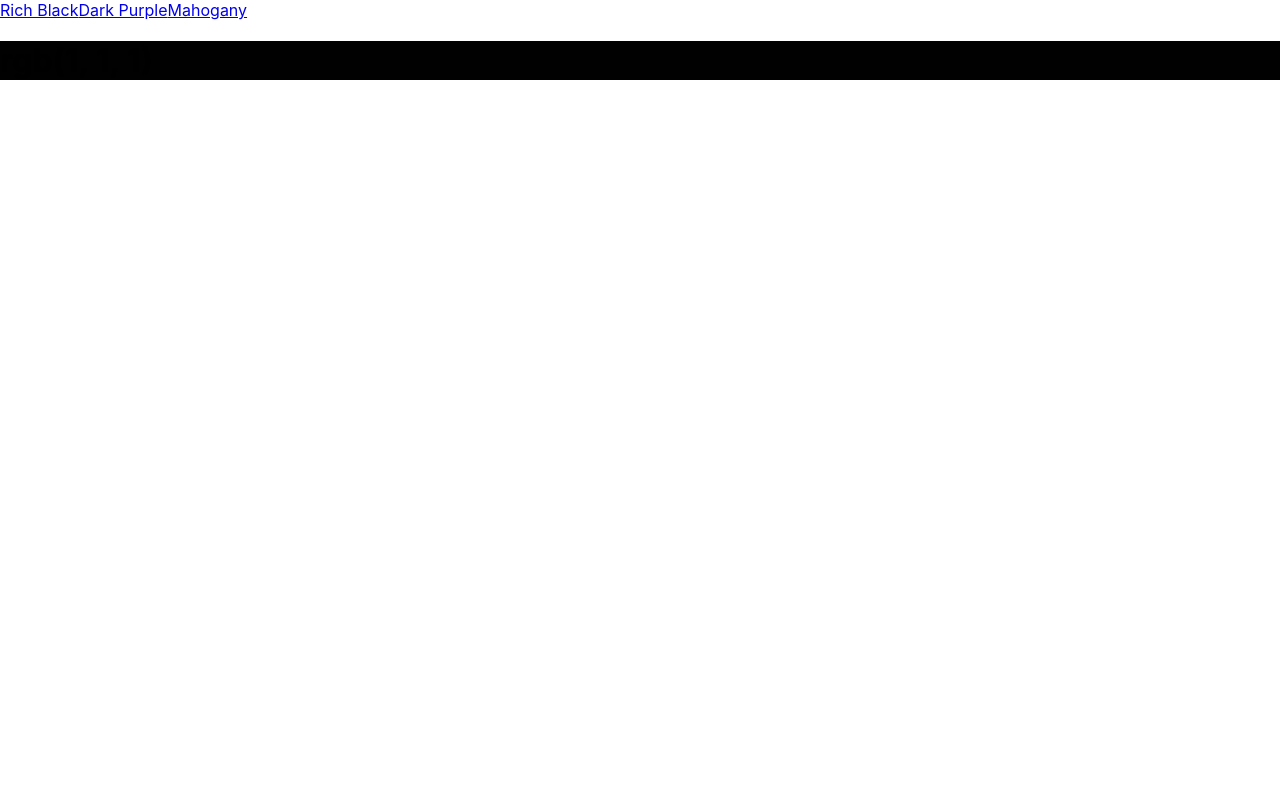
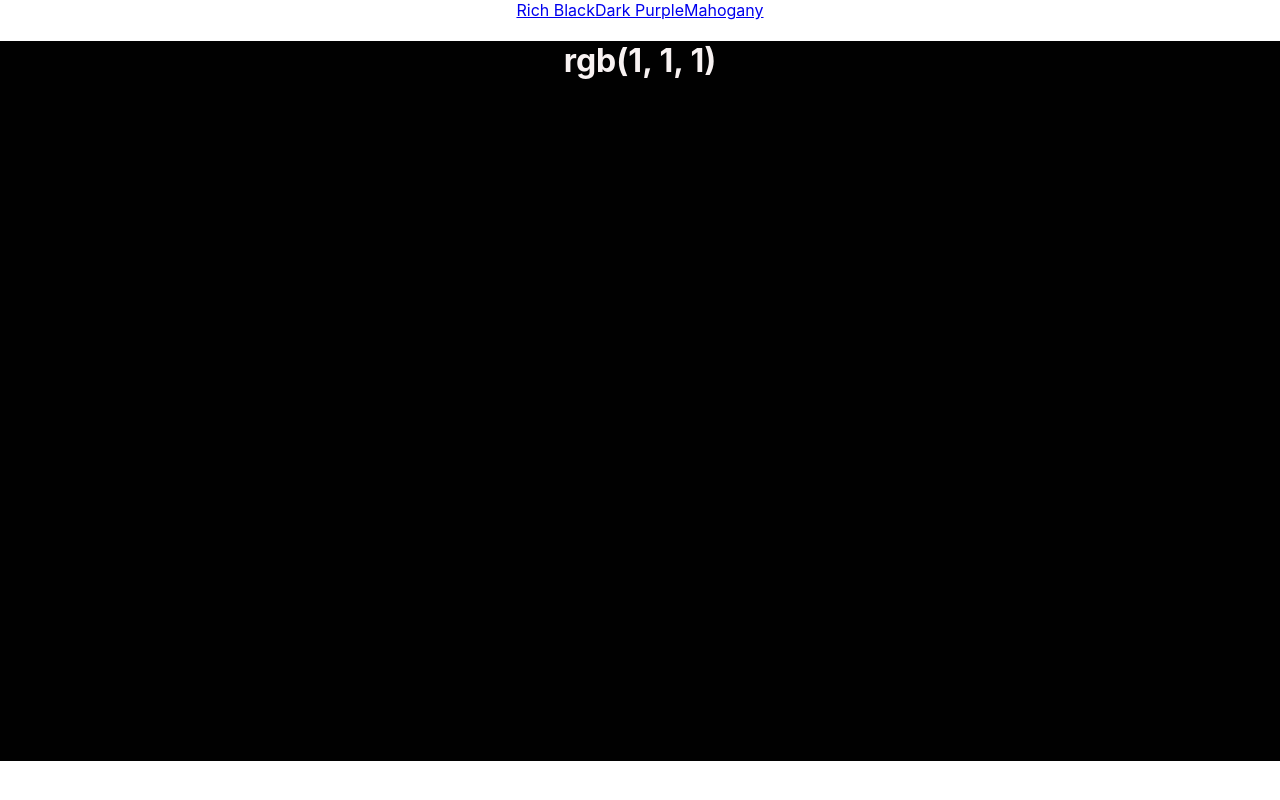
Before and after one commit to Dylan-Flanagan/colorouter, a React (Create React App) app: page /rgb/1/1/1 in a window 1280 px wide. Built offline with nearby package versions, Linux system fonts and the light colour scheme.

Commit message:
RGB values displaying within div

```diff
--- a/src/components/Colors/Colors.css
+++ b/src/components/Colors/Colors.css
@@ -0,0 +1,5 @@
+div {
+  text-align: center;
+  color: rgb(248, 242, 242);
+  height: 90vh;
+}
--- a/src/components/Colors/Colors.js
+++ b/src/components/Colors/Colors.js
@@ -1,5 +1,6 @@
 import React from 'react';
 import { useParams } from 'react-router-dom';
+import './Colors.css';
 
 export default function Colors() {
   let { r, g, b } = useParams();
```
